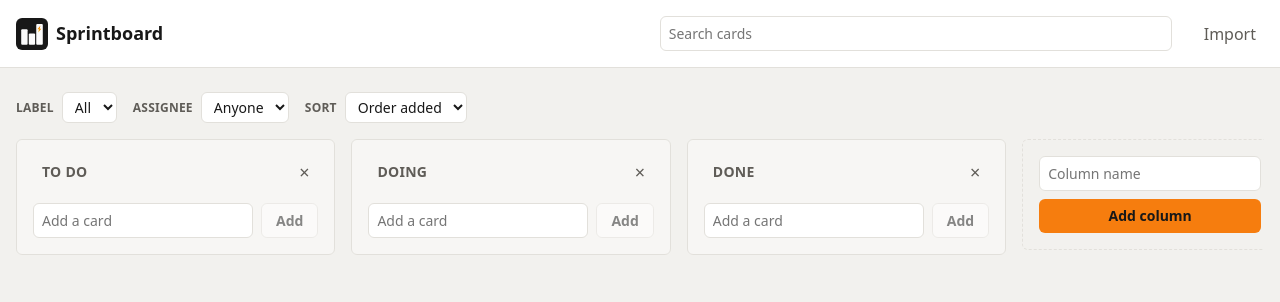
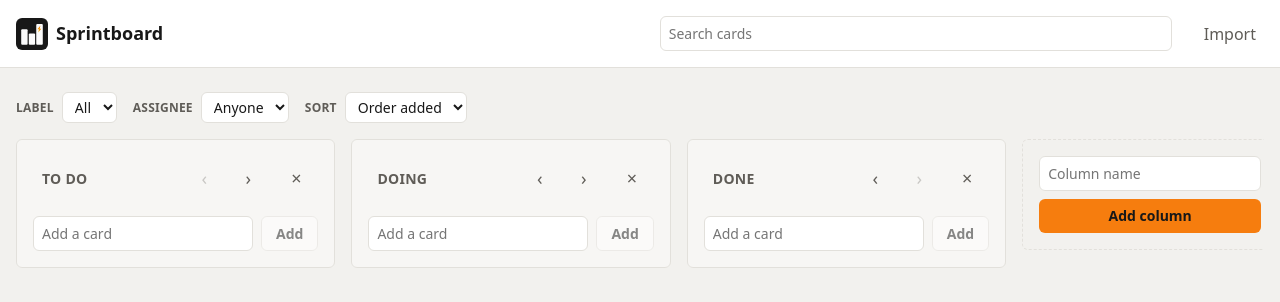
Before and after one commit to jkatariina/sprintboard, a React (Vite) app: page / in a window 1280 px wide. Shown: the top 302 px of the page. Built offline with nearby package versions, Linux system fonts and the light colour scheme.

Commit message:
fix: show move arrows on touch screens

```diff
--- a/src/components/board/Card.module.css
+++ b/src/components/board/Card.module.css
@@ -37,8 +37,13 @@
   display: flex;
   gap: 0.125rem;
   margin-left: auto;
-  opacity: 0;
   transition: opacity 120ms ease;
+}
+
+@media (hover: hover) {
+  .arrows {
+    opacity: 0;
+  }
 }
 
 .card:hover .arrows,
@@ -102,3 +107,11 @@
   justify-content: flex-end;
   gap: var(--space-sm);
 }
+
+
+@media (hover: none) {
+  .move {
+    width: 2.75rem;
+    height: 2.75rem;
+  }
+}
--- a/src/components/board/Column.module.css
+++ b/src/components/board/Column.module.css
@@ -35,8 +35,13 @@
 
 .arrows {
   display: flex;
-  opacity: 0;
   transition: opacity 120ms ease;
+}
+
+@media (hover: hover) {
+  .arrows {
+    opacity: 0;
+  }
 }
 
 .header:hover .arrows,
@@ -117,3 +122,11 @@
   letter-spacing: 0.02em;
   text-transform: uppercase;
 }
+
+
+@media (hover: none) {
+  .action {
+    width: 2.75rem;
+    height: 2.75rem;
+  }
+}
```
